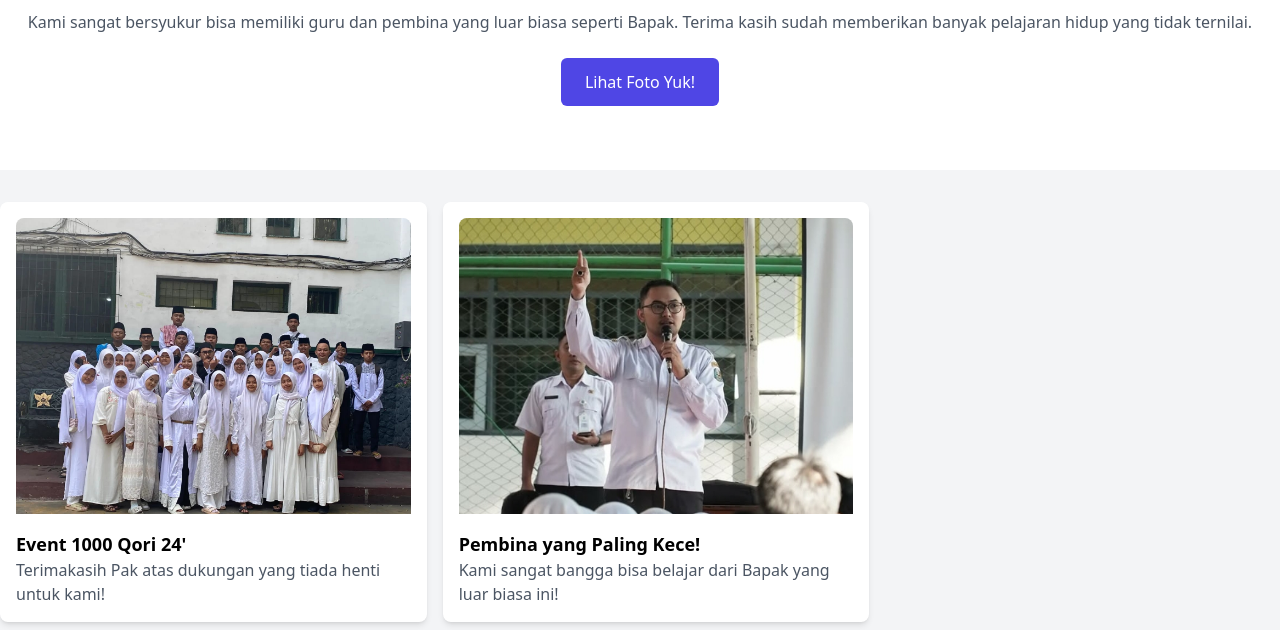
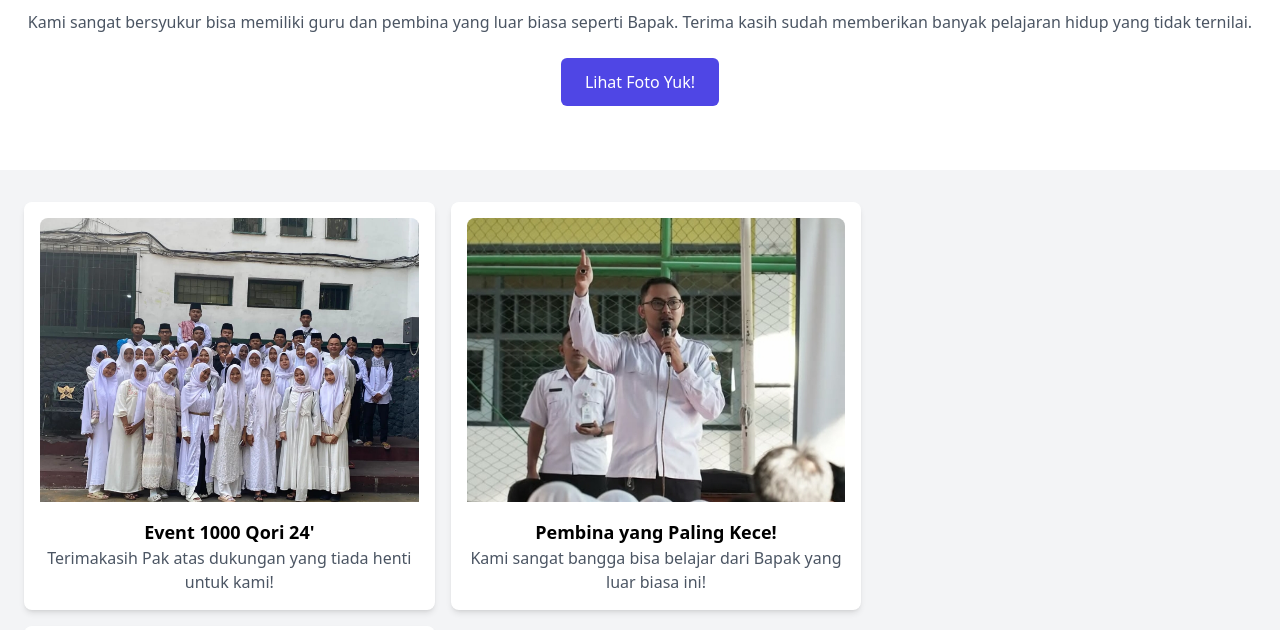
Before and after one commit to nadiva26/hari-guru, a plain HTML site: page index.html in a window 1280 px wide. Shown: the part 170-800 px from the top of the page. Drawn offline with nearby package versions, Linux system fonts and the light colour scheme.

Commit message:
index.html

```diff
--- a/index.html
+++ b/index.html
@@ -66,7 +66,7 @@
 
   <!-- Products Section -->
   <section id="album" class="py-8 bg-gray-100">
-    <div class="container mx-auto">
+    <div class="container mx-auto px-6 text-center" data-aos="fade-up">
       <div class="flex flex-wrap gap-4">
         <!-- Foto 1 -->
         <div class="bg-white rounded-lg shadow-md p-4 w-full md:w-1/3" data-aos="fade-up">
```
